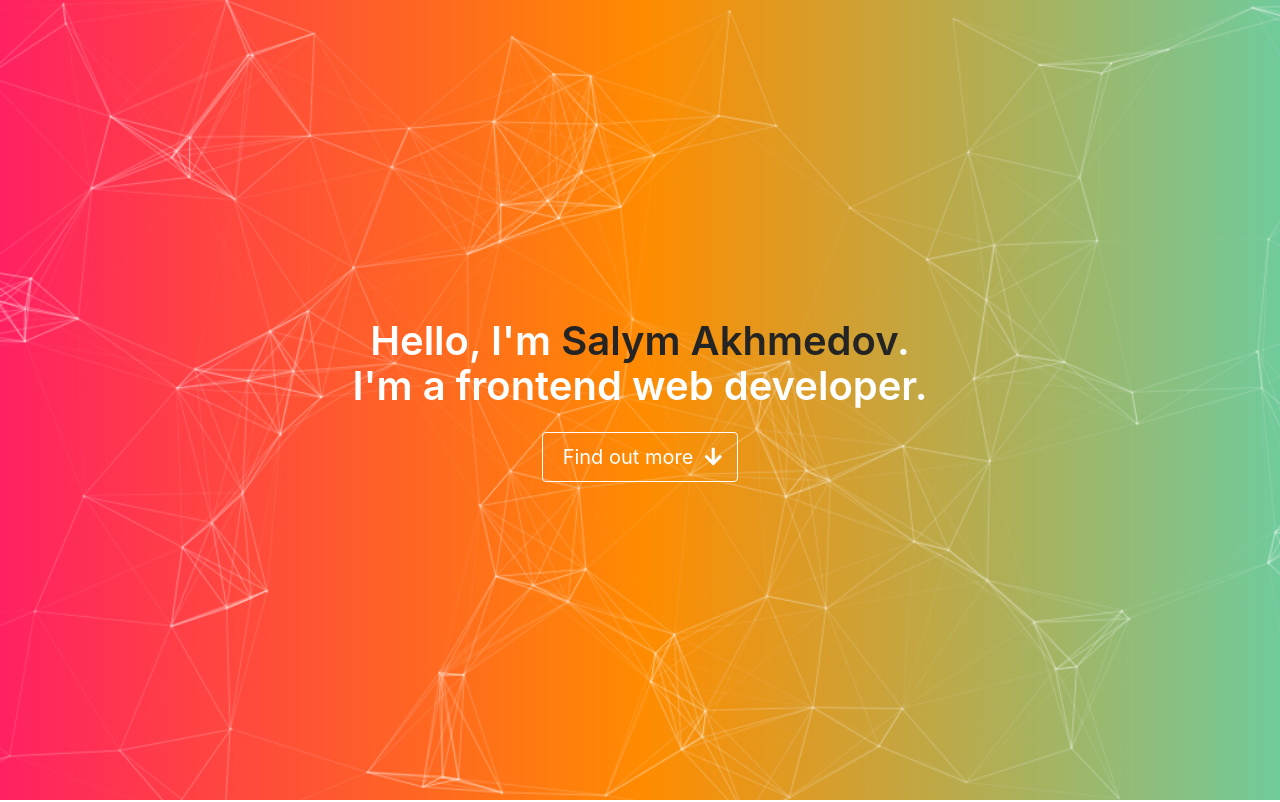
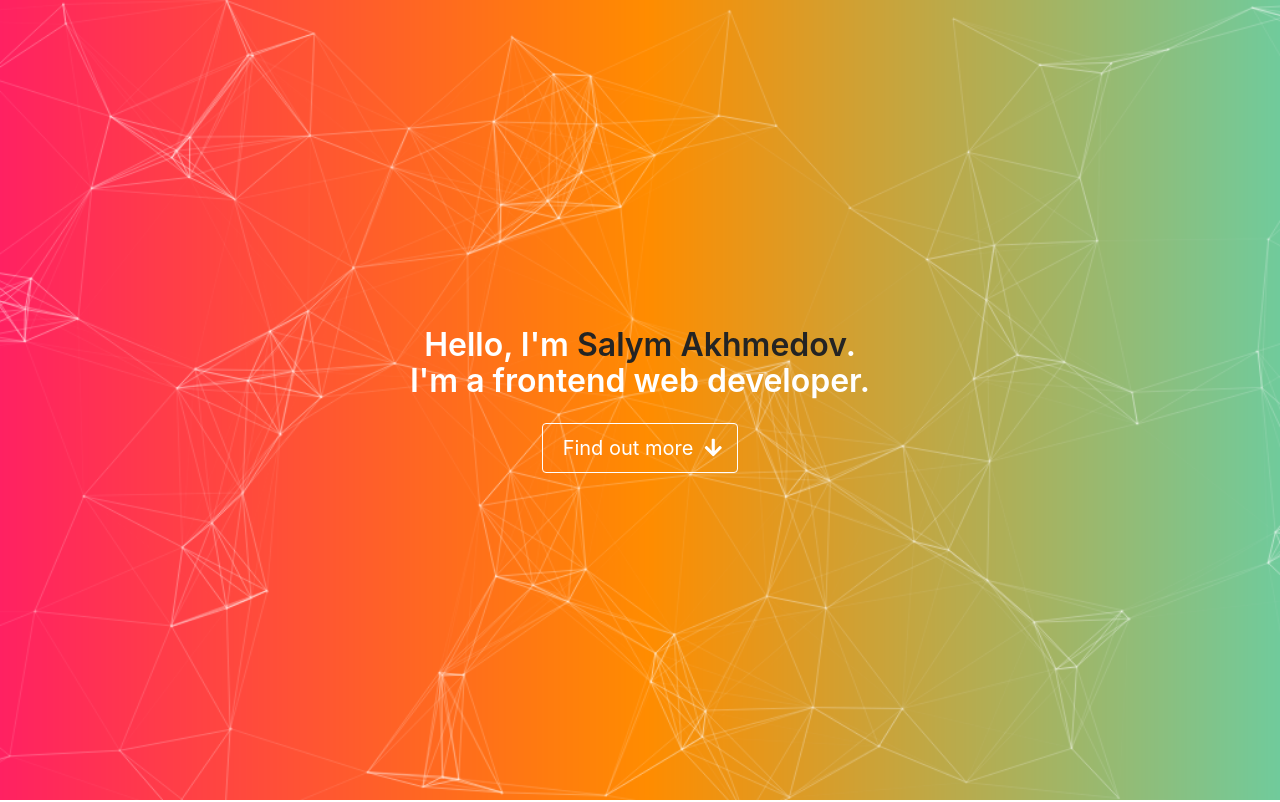
Before and after one commit to salymk/salym-portfolio, a React (Create React App) app: page / in a window 1280 px wide. Shown: the top 802 px of the page. Built offline with nearby package versions, Linux system fonts and the light colour scheme.

Commit message:
Changed title size

```diff
--- a/src/sections/header/Hero.js
+++ b/src/sections/header/Hero.js
@@ -6,11 +6,11 @@ const Hero = () => {
 		<section className='hero is-fullheight has-bg-img' id='home'>
 			<div className='hero-body'>
 				<div className='container has-text-centered'>
-					<h1 className='title is-5 has-text-white is-size-4-mobile is-size-2-tablet mb-0'>
+					<h1 className='title has-text-white is-size-4-mobile is-size-3-tablet mb-0'>
 						Hello, I'm{' '}
 						<strong className='has-text-black-ter'>Salym Akhmedov</strong>.
 					</h1>
-					<h1 className='title is-4 has-text-white is-size-4-mobile is-size-2-tablet'>
+					<h1 className='title  has-text-white is-size-4-mobile is-size-3-tablet'>
 						I'm a frontend web developer.
 					</h1>
 
```
